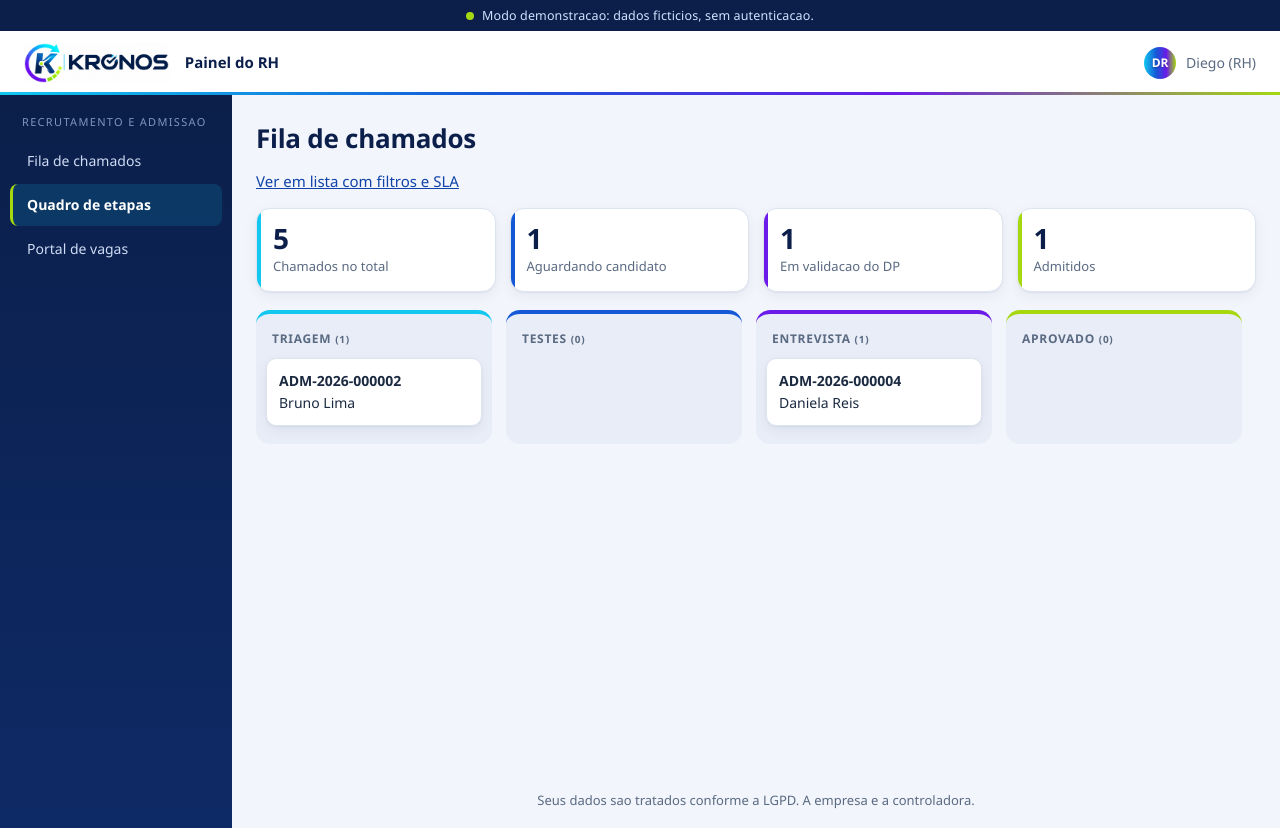
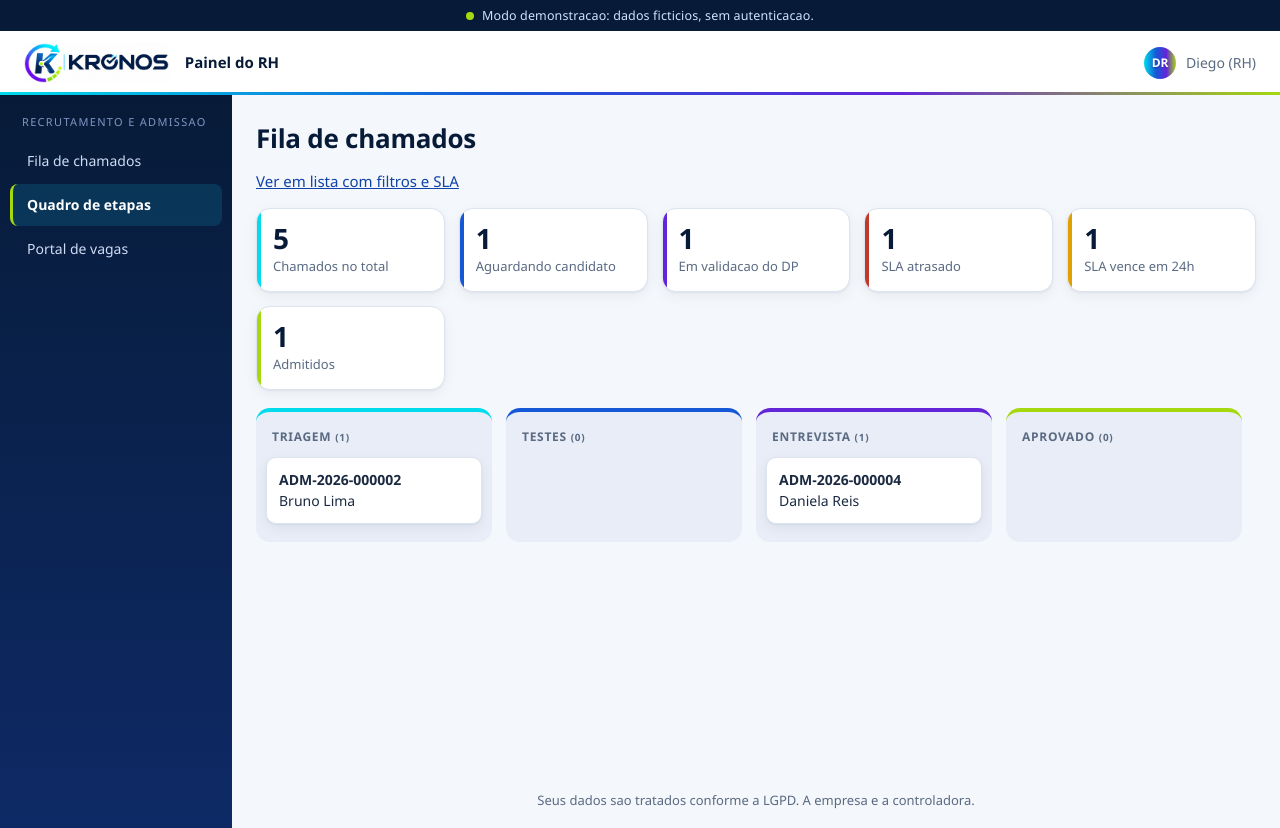
Before and after one commit to mariagabrielasoares099-boop/kronos, a FastAPI app: page /painel in a window 1280 px wide. Run offline with FastAPI, Linux system fonts and the light colour scheme.

Commit message:
feat(web): paleta KRONOS refinada e KPIs de SLA no painel da demo
Co-Authored-By: Claude Sonnet 5.5 <noreply@anthropic.com>

```diff
--- a/apps/web/app/main.py
+++ b/apps/web/app/main.py
@@ -379,7 +379,13 @@ def create_app(
         colunas = {s: [] for s in STATUSES}
         for c in gw.listar_chamados():
             colunas[c.status].append(c)
-        return render(request, "painel.html", colunas=colunas)
+        sla = {"atrasado": 0, "vencendo": 0}
+        for itens in colunas.values():
+            for c in itens:
+                situacao = sla_situacao(c)
+                if situacao in sla:
+                    sla[situacao] += 1
+        return render(request, "painel.html", colunas=colunas, sla=sla)
 
     def montar_fila(request: Request, status: str, busca: str) -> dict:
         if status and status not in STATUS_LABELS:
--- a/apps/web/app/static/app.css
+++ b/apps/web/app/static/app.css
@@ -1,9 +1,9 @@
 /* KRONOS: identidade visual da logo (azul-marinho, azul, ciano, roxo e lima), menu lateral escuro, barra superior com a marca,
    cards e tabelas. Sem CDN nem fonte externa: tudo local, compativel com a CSP (style-src 'self'). */
 :root {
-  --ink:#0b1f4a; --brand:#1558d6; --brand-dark:#0f43a8; --cyan:#12c8f0; --purple:#6a1be8; --lime:#a6d80f; --lime-dark:#4f7a00;
-  --bg:#f2f5fb; --fg:#1b2a41; --muted:#5a6a82; --card:#fff; --line:#dde4f0; --ok:#1c7c3f; --err:#c0392b; --warn:#8a5a00;
-  --nav:#0b1f4a; --nav-2:#143275; --shadow:0 1px 2px rgba(11,31,74,.06), 0 4px 14px rgba(11,31,74,.06);
+  --ink:#071b38; --brand:#1558d6; --brand-dark:#0f43a8; --cyan:#00dceb; --purple:#6425d9; --lime:#a6d80f; --lime-dark:#4f7a00;
+  --bg:#f4f7fb; --fg:#1b2a41; --muted:#5a6a82; --card:#fff; --line:#dde4f0; --ok:#1c7c3f; --err:#c0392b; --warn:#8a5a00;
+  --nav:#071b38; --nav-2:#143275; --shadow:0 1px 2px rgba(11,31,74,.06), 0 4px 14px rgba(11,31,74,.06);
   --grad:linear-gradient(90deg, var(--cyan), var(--brand) 38%, var(--purple) 70%, var(--lime));
 }
 * { box-sizing:border-box; }
@@ -136,6 +136,7 @@ button:hover { background:var(--brand-dark); }
 .kpi { background:var(--card); border:1px solid var(--line); border-radius:14px; padding:14px 16px; box-shadow:var(--shadow); position:relative; overflow:hidden; }
 .kpi::before { content:""; position:absolute; left:0; top:0; bottom:0; width:4px; background:var(--cyan); }
 .kpi.k2::before { background:var(--brand); } .kpi.k3::before { background:var(--purple); } .kpi.k4::before { background:var(--lime); }
+.kpi.k5::before { background:var(--err); } .kpi.k6::before { background:#e0a100; }
 .kpi b { display:block; font-size:28px; line-height:1.1; color:var(--ink); }
 .kpi span { font-size:13px; color:var(--muted); }
 .kanban { display:flex; gap:14px; overflow-x:auto; padding-bottom:14px; }
--- a/apps/web/app/templates/painel.html
+++ b/apps/web/app/templates/painel.html
@@ -8,6 +8,8 @@
   <div class="kpi"><b>{{ total|length }}</b><span>Chamados no total</span></div>
   <div class="kpi k2"><b>{{ colunas['AGUARDANDO_CANDIDATO']|length }}</b><span>Aguardando candidato</span></div>
   <div class="kpi k3"><b>{{ colunas['VALIDACAO_DP']|length }}</b><span>Em validacao do DP</span></div>
+  <div class="kpi k5"><b>{{ sla.atrasado }}</b><span>SLA atrasado</span></div>
+  <div class="kpi k6"><b>{{ sla.vencendo }}</b><span>SLA vence em 24h</span></div>
   <div class="kpi k4"><b>{{ colunas['ADMITIDO']|length }}</b><span>Admitidos</span></div>
 </div>
 <div class="kanban">
```
